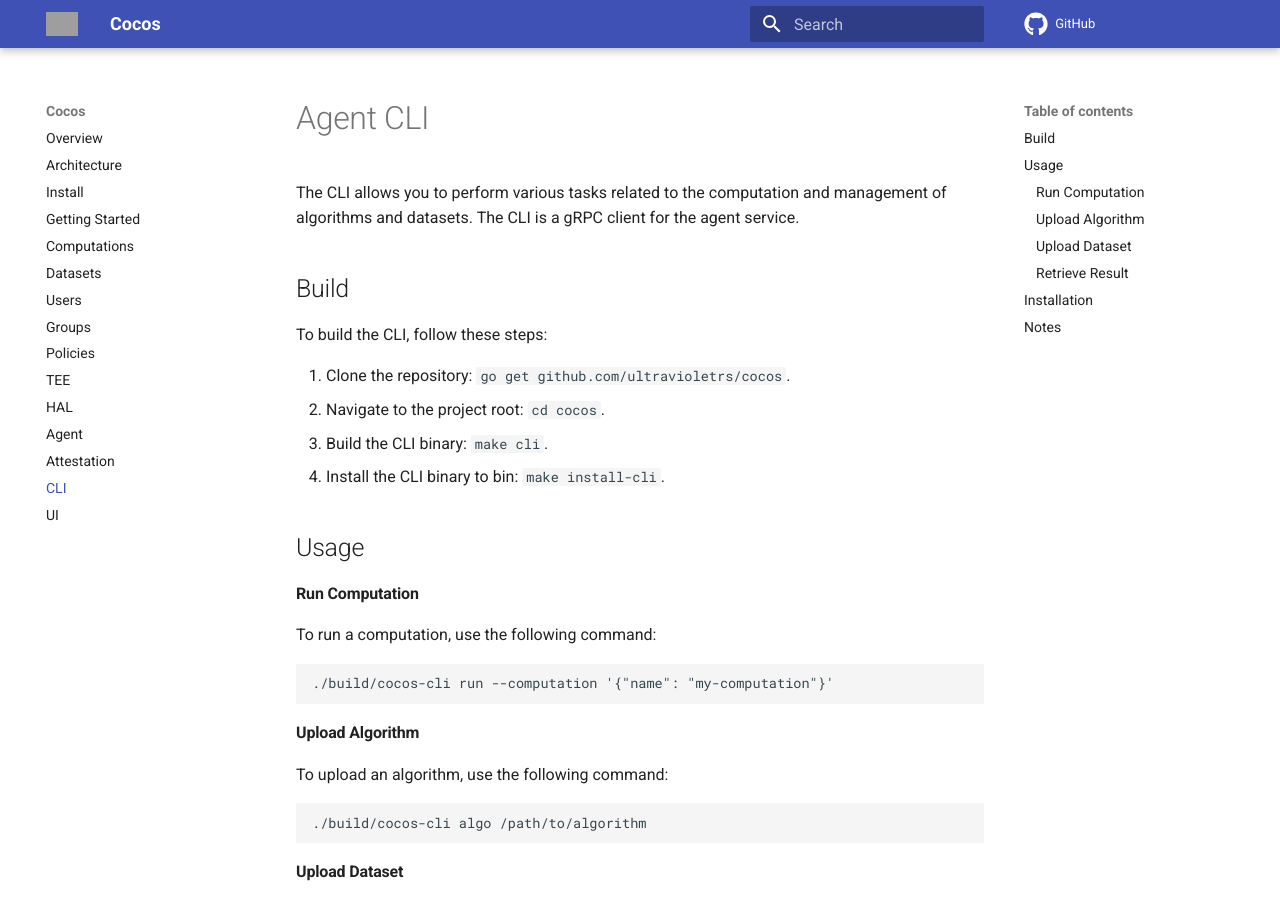
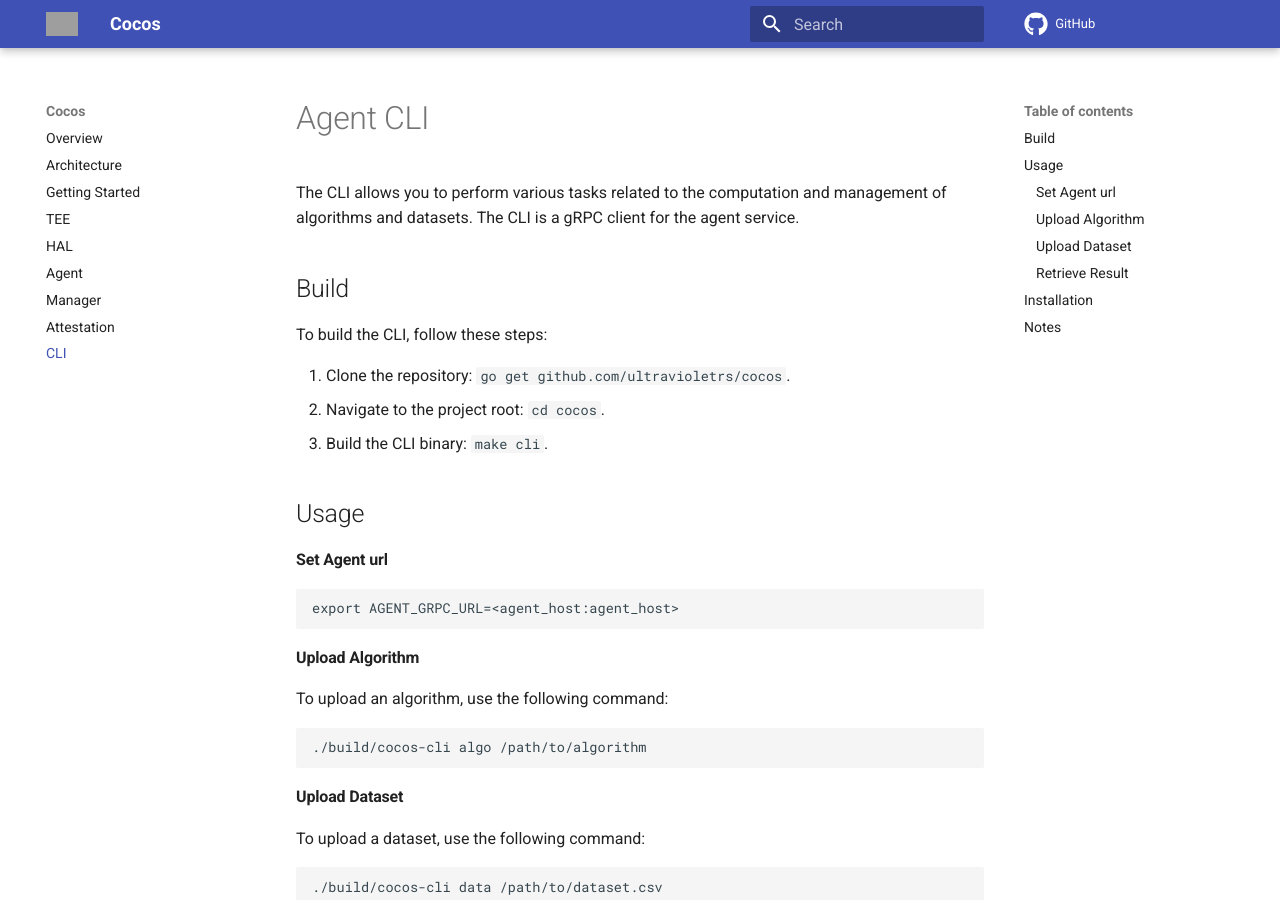
Before and after one commit to ultravioletrs/cocos-docs, an MkDocs documentation site: the page built from docs/cli.md, in a window 1280 px wide and 900 px high. Built offline with MkDocs 1.6.1 and Material for MkDocs 9.7.7, drawn with Linux system fonts in a browser that asks for light colours; comment, search, counter and statistics services are not loaded; grey boxes are pictures that could not be loaded.

Commit message:
Refactor CLI docs and slim down MkDocs navigation
Updated documentation to reflect changes in CLI usage, notably removing instructions for running computations and adding a new environment variable setup step. Deleted the outdated install.md file to streamline the installation process and rearranged the MkDocs navigation by removing irrelevant sections and adding the new 'Manager' category. These changes improve the clarity and relevance of the documentation, aligning it with the latest project structure and usage patterns.

Signed-off-by: SammyOina <sammyoina@gmail.com>

````diff
--- a/docs/cli.md
+++ b/docs/cli.md
@@ -9,16 +9,12 @@ To build the CLI, follow these steps:
 1. Clone the repository: `go get github.com/ultravioletrs/cocos`.
 2. Navigate to the project root: `cd cocos`.
 3. Build the CLI binary: `make cli`.
-4. Install the CLI binary to bin: `make install-cli`.
 
 ## Usage
 
-#### Run Computation
-
-To run a computation, use the following command:
-
-```bash
-./build/cocos-cli run --computation '{"name": "my-computation"}'
+#### Set Agent url
+```shell
+export AGENT_GRPC_URL=<agent_host:agent_host>
 ```
 
 #### Upload Algorithm
--- a/mkdocs.yml
+++ b/mkdocs.yml
@@ -20,16 +20,10 @@ markdown_extensions:
 nav:
   - Overview: index.md
   - Architecture: architecture.md
-  - Install: install.md
   - Getting Started: getting-started.md
-  - Computations: computations.md
-  - Datasets: datasets.md
-  - Users: users.md
-  - Groups: groups.md
-  - Policies: policies.md
   - TEE: tee.md
   - HAL: hal.md
   - Agent: agent.md
+  - Manager: manager.md
   - Attestation: attestation.md
   - CLI: cli.md
-  - UI: ui.md
````
Also changed, not shown: docs/getting-started.md (added, +105 -0 lines), docs/install.md (deleted, +0 -22 lines).
